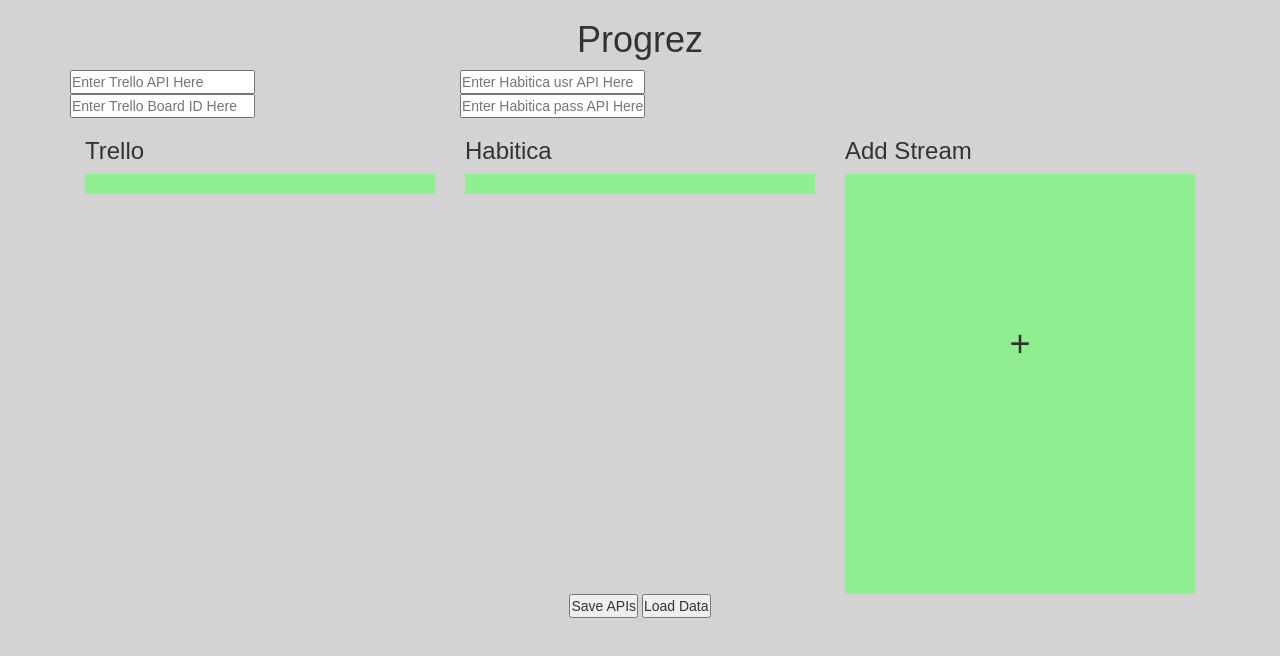
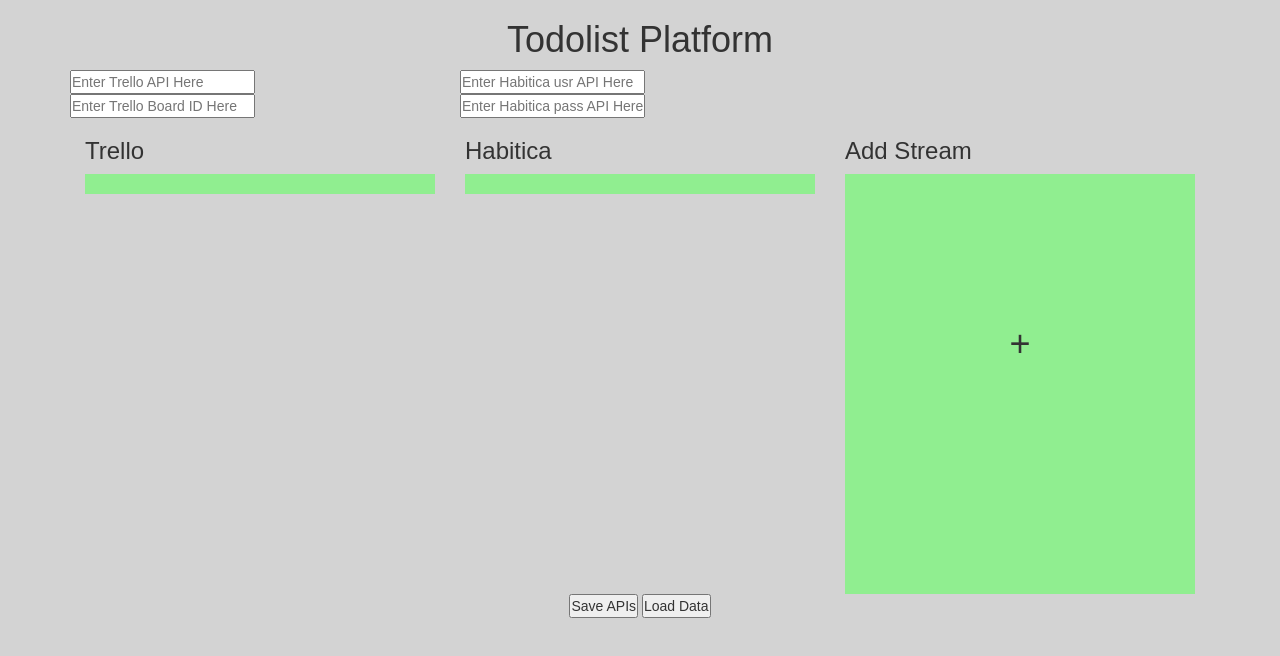
Before and after one commit to binamkayastha/todolist-platform, a plain HTML site: page public/index.html in a window 1280 px wide. Drawn offline with nearby package versions, Linux system fonts and the light colour scheme; no server answers; a web font is replaced by a local one.

Commit message:
Changed headers to Todolist Platform

```diff
--- a/public/index.html
+++ b/public/index.html
@@ -1,7 +1,7 @@
 <!DOCTYPE>
 <html ng-app="myApp">
     <head>
-        <title>Progrez</title>
+        <title>Todolist Platform</title>
       	<link rel="stylesheet" href="https://maxcdn.bootstrapcdn.com/bootstrap/3.3.7/css/bootstrap.min.css" integrity="sha384-BVYiiSIFeK1dGmJRAkycuHAHRg32OmUcww7on3RYdg4Va+PmSTsz/K68vbdEjh4u" crossorigin="anonymous">
       	<link rel="stylesheet" href="https://maxcdn.bootstrapcdn.com/bootstrap/3.3.7/css/bootstrap-theme.min.css" integrity="sha384-rHyoN1iRsVXV4nD0JutlnGaslCJuC7uwjduW9SVrLvRYooPp2bWYgmgJQIXwl/Sp" crossorigin="anonymous">
         <link rel="stylesheet" type="text/css" href="stylesheet.css">
@@ -9,7 +9,7 @@
     </head>
     <body>
         <div class="container" ng-controller="AppCtrl">
-            <h1>Progrez</h1>
+            <h1>Todolist Platform</h1>
 
             <div id="streams">
                 <div class="row">
```
